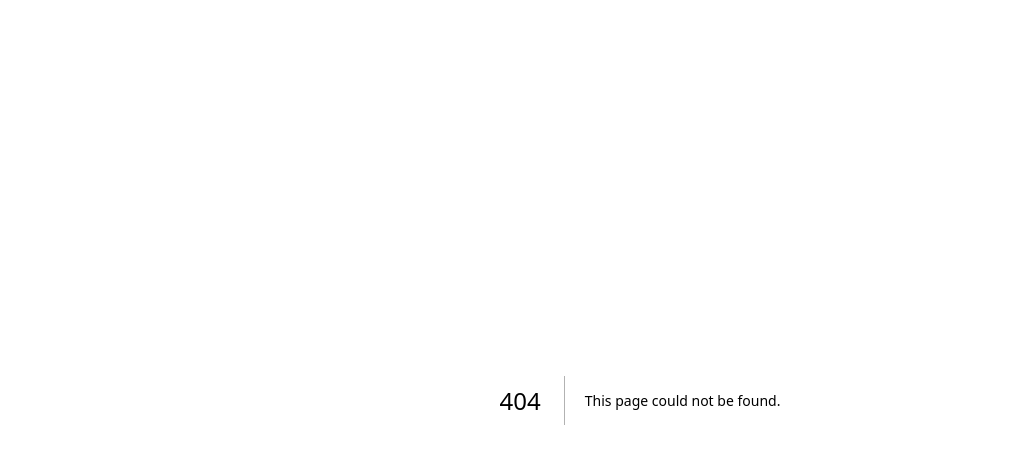
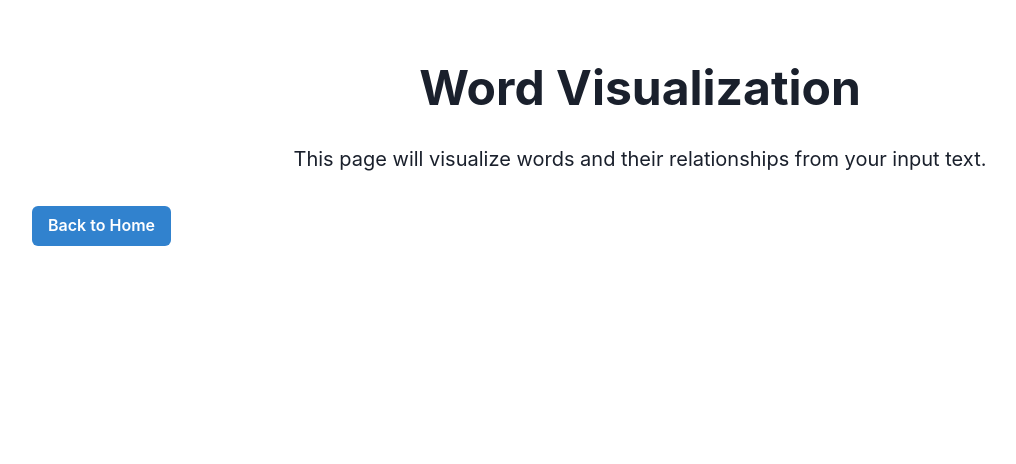
Before and after one commit to AsadShahid04/ReadOn, a Next.js app: page /visualization in a window 1280 px wide. Before the commit this address had no page. Shown: the top 464 px of the page, without its empty margins (0-1016 px from the left). Built offline with nearby package versions, Linux system fonts and the light colour scheme.

Commit message:
Update visualization

```diff
--- a/src/app/interactive/page.tsx
+++ /dev/null
@@ -1,22 +0,0 @@
-'use client'
-
-import { Box, Heading, Text, VStack, Button } from '@chakra-ui/react'
-import Link from 'next/link'
-
-const InteractiveLearning = () => {
-  return (
-    <Box minHeight="100vh" py={16} px={8}>
-      <VStack spacing={8} align="stretch">
-        <Heading as="h1" size="2xl" textAlign="center">Interactive Learning</Heading>
-        <Text fontSize="xl" textAlign="center">
-          This page will visualize words to help users connect sounds with images.
-        </Text>
-        <Link href="/" passHref>
-          <Button as="a" colorScheme="blue">Back to Home</Button>
-        </Link>
-      </VStack>
-    </Box>
-  )
-}
-
-export default InteractiveLearning
--- a/src/app/page.tsx
+++ b/src/app/page.tsx
@@ -101,9 +101,9 @@ export default function Home() {
                     userText={userText}
                   />
                   <FeatureButton
-                    href="/interactive"
-                    title="Interactive Learning"
-                    description="Visualize words and practice pronunciation"
+                    href="/visualization"
+                    title="Word Visualization"
+                    description="Visualize words and their relationships"
                     userText={userText}
                   />
                   <FeatureButton
--- /dev/null
+++ b/src/app/visualization/page.tsx
@@ -0,0 +1,40 @@
+'use client'
+
+import { Box, Heading, Text, VStack, Button } from '@chakra-ui/react'
+import Link from 'next/link'
+import { useSearchParams } from 'next/navigation'
+import { useEffect, useState } from 'react'
+
+const WordVisualization = () => {
+  const [inputText, setInputText] = useState('')
+  const searchParams = useSearchParams()
+
+  useEffect(() => {
+    const text = searchParams.get('text')
+    if (text) {
+      setInputText(text)
+    }
+  }, [searchParams])
+
+  return (
+    <Box minHeight="100vh" py={16} px={8}>
+      <VStack spacing={8} align="stretch">
+        <Heading as="h1" size="2xl" textAlign="center">Word Visualization</Heading>
+        <Text fontSize="xl" textAlign="center">
+          This page will visualize words and their relationships from your input text.
+        </Text>
+        {inputText && (
+          <Text fontSize="lg" textAlign="center">
+            Your input text: {inputText}
+          </Text>
+        )}
+        {/* Add your word visualization component here */}
+        <Link href="/" passHref>
+          <Button as="a" colorScheme="blue">Back to Home</Button>
+        </Link>
+      </VStack>
+    </Box>
+  )
+}
+
+export default WordVisualization
```
